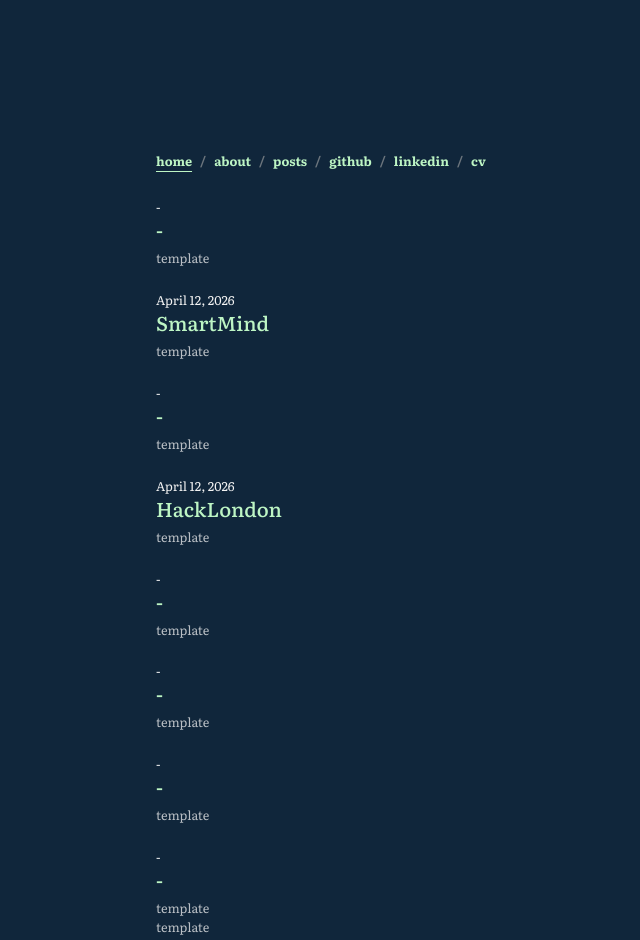
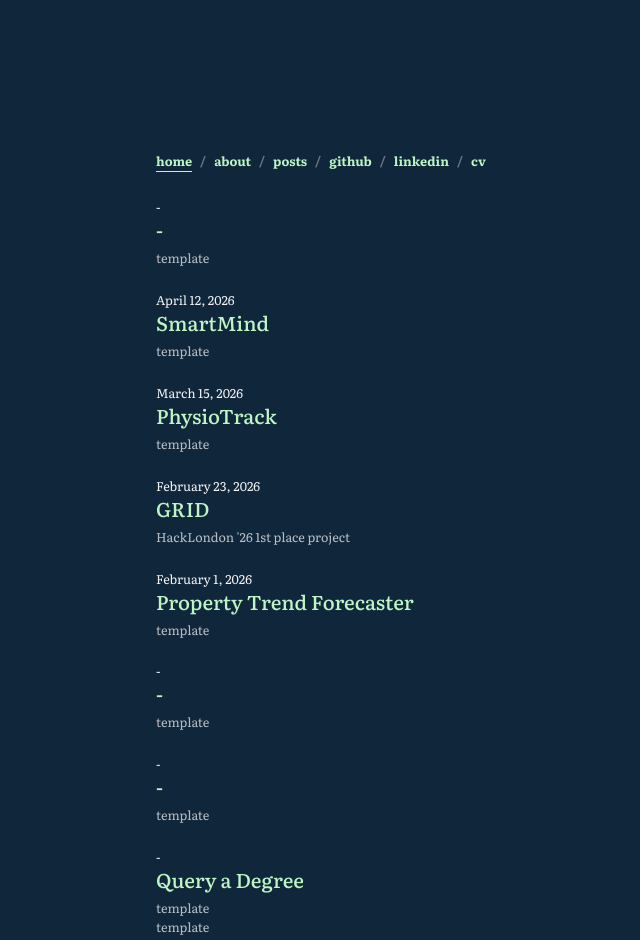
Before and after one commit to jickzx/jickzx.github.io, a plain HTML site: page posts.html in a window 1280 px wide. Shown: the whole page, without its empty margins (136-776 px from the left). Drawn offline with Linux system fonts and the light colour scheme; a web font is replaced by a local one.

Commit message:
testing??

```diff
--- a/posts.html
+++ b/posts.html
@@ -62,27 +62,27 @@
                   <!-- PhysioTrack -->
 
                   <div>
-                    <time class="small" datetime="2026-04-09">-</time>
+                    <time class="small" datetime="2026-04-09">March 15, 2026</time>
                     <h2 class="h5 list-post-title">
-                      <a href="-">-</a>
+                      <a href="posts/PhysioTrack.html">PhysioTrack</a>
                     </h2>
                     <p class="small opacity-75 post-summary">template</p>
                   </div>
 
                   <!-- HackLondon -->
                   <div>
-                    <time class="small" datetime="2026-04-09">April 12, 2026</time>
+                    <time class="small" datetime="2026-04-09">February 23, 2026</time>
                     <h2 class="h5 list-post-title">
-                      <a href="posts/HackLondon.html">HackLondon</a>
+                      <a href="posts/GRID.html">GRID</a>
                     </h2>
-                    <p class="small opacity-75 post-summary">template</p>
+                    <p class="small opacity-75 post-summary">HackLondon '26 1st place project</p>
                   </div>
 
                   <!-- Property Trend Forecaster -->
                   <div>
-                    <time class="small" datetime="2026-04-09">-</time>
+                    <time class="small" datetime="2026-04-09">February 1, 2026</time>
                     <h2 class="h5 list-post-title">
-                      <a href="-">-</a>
+                      <a href="posts/PropertyTrendForecaster.html">Property Trend Forecaster</a>
                     </h2>
                     <p class="small opacity-75 post-summary">template</p>
                   </div>
@@ -110,7 +110,7 @@
                   <div>
                     <time class="small" datetime="2026-04-09">-</time>
                     <h2 class="h5 list-post-title">
-                      <a href="-">-</a>
+                      <a href="posts/QAD.html">Query a Degree</a>
                     </h2>
                     <p class="small opacity-75 post-summary">template</p>
                   </div>
```
